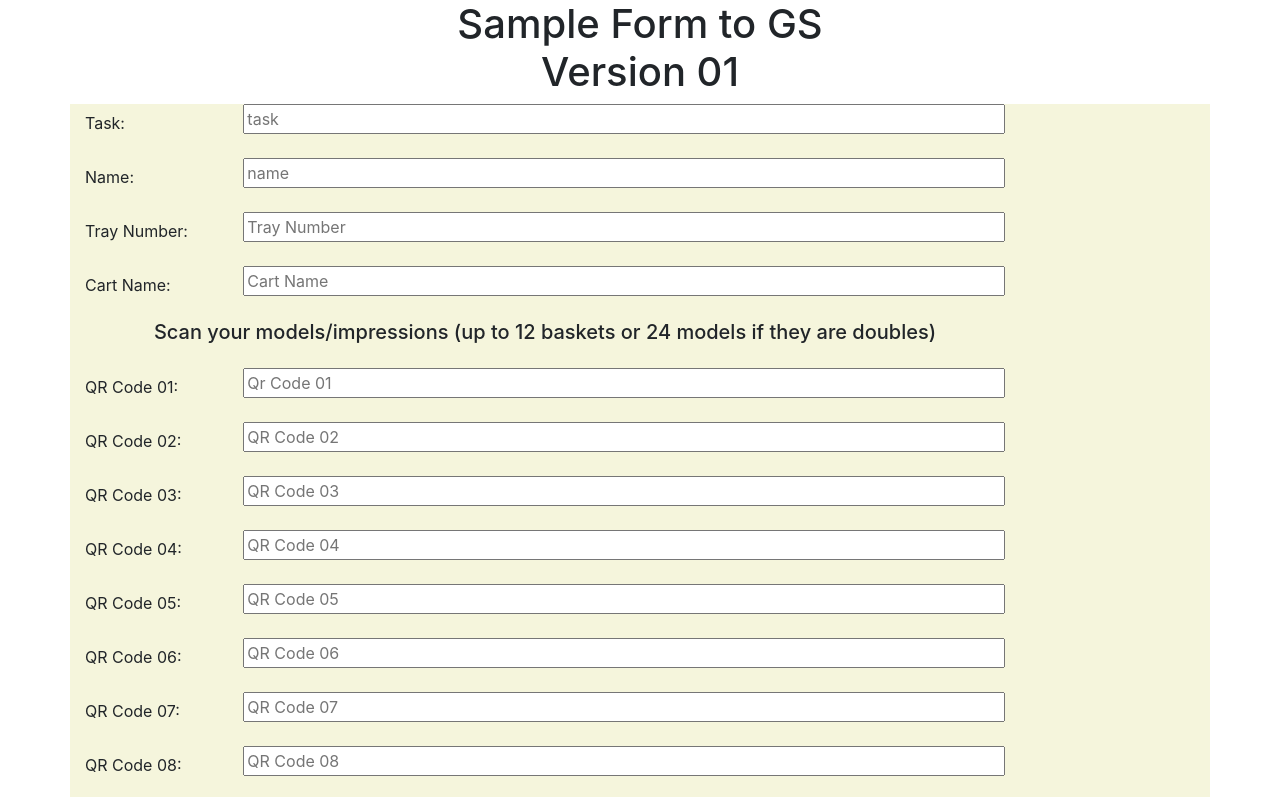
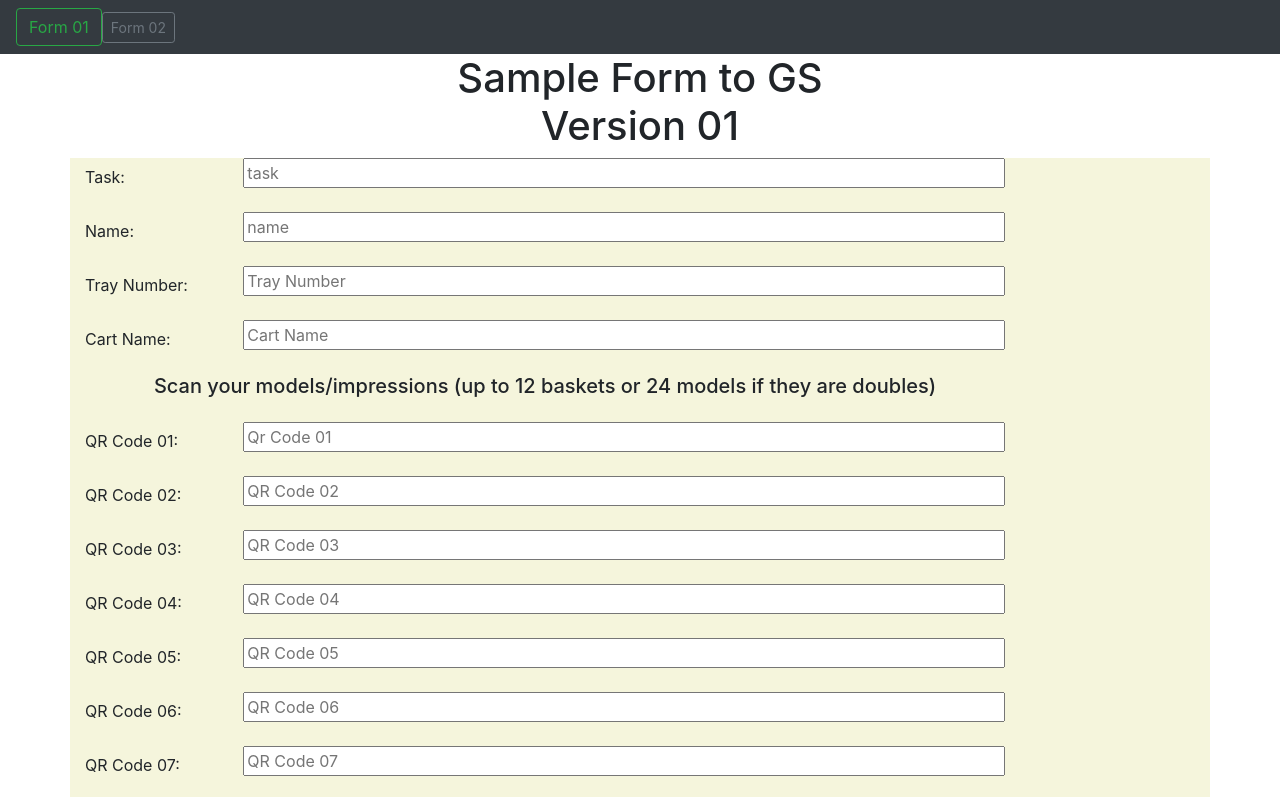
Before and after one commit to Clear-Club/form-to-gs, a website: page index.html in a window 1280 px wide. Shown: the top 797 px of the page. Drawn offline with nearby package versions, Linux system fonts and the light colour scheme.

Commit message:
added a navbar to the form to toggle between both of them

```diff
--- a/index.html
+++ b/index.html
@@ -12,6 +12,15 @@
 
     </head>
     <body>
+        <!-- navbar to toggle between forms -->
+        <nav class="navbar navbar-dark bg-dark">
+            <form class="form-inline">
+                <a href="" class="btn btn-outline-success">Form 01</a>
+                <a href="" class="btn btn-sm btn-outline-secondary">Form 02</a>
+            </form>
+        </nav>
+
+        <!-- header -->
         <h1>Sample Form to GS <br>Version 01</h1>
 
         <!-- form -->
```
